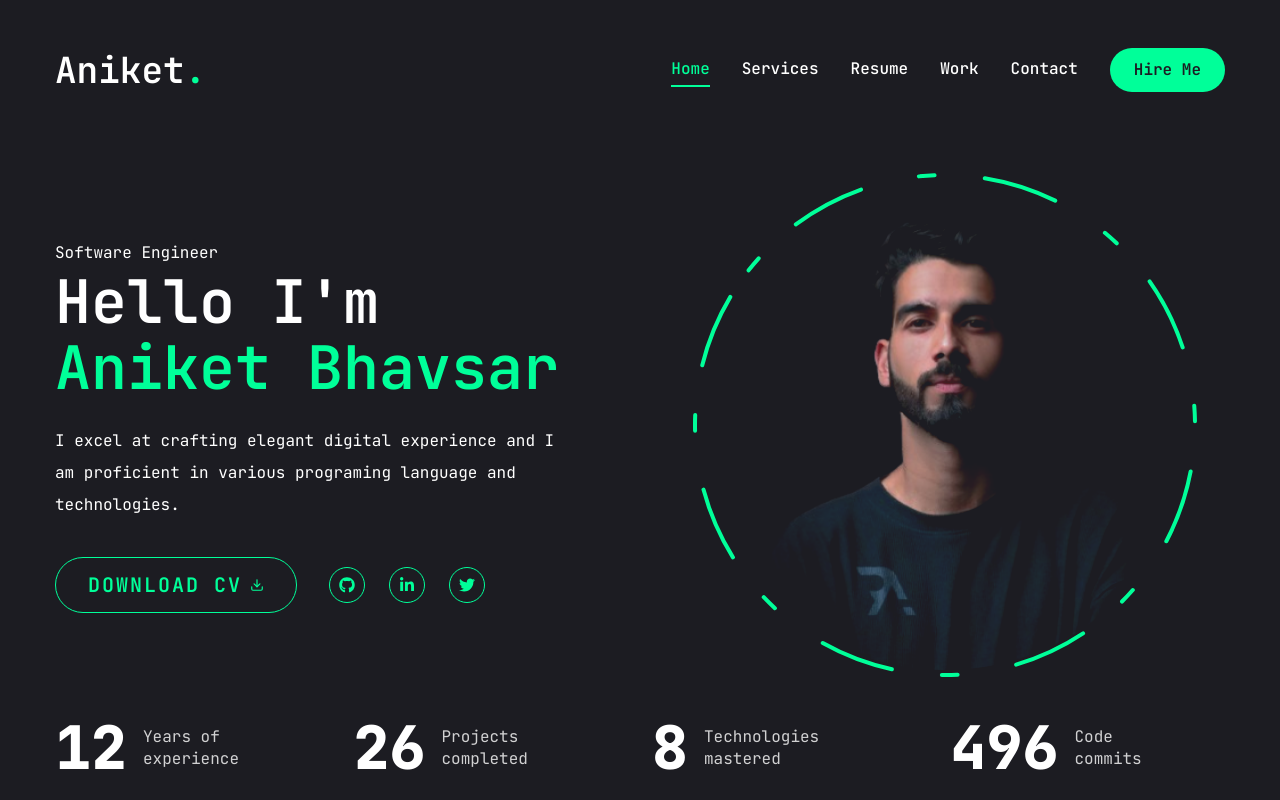
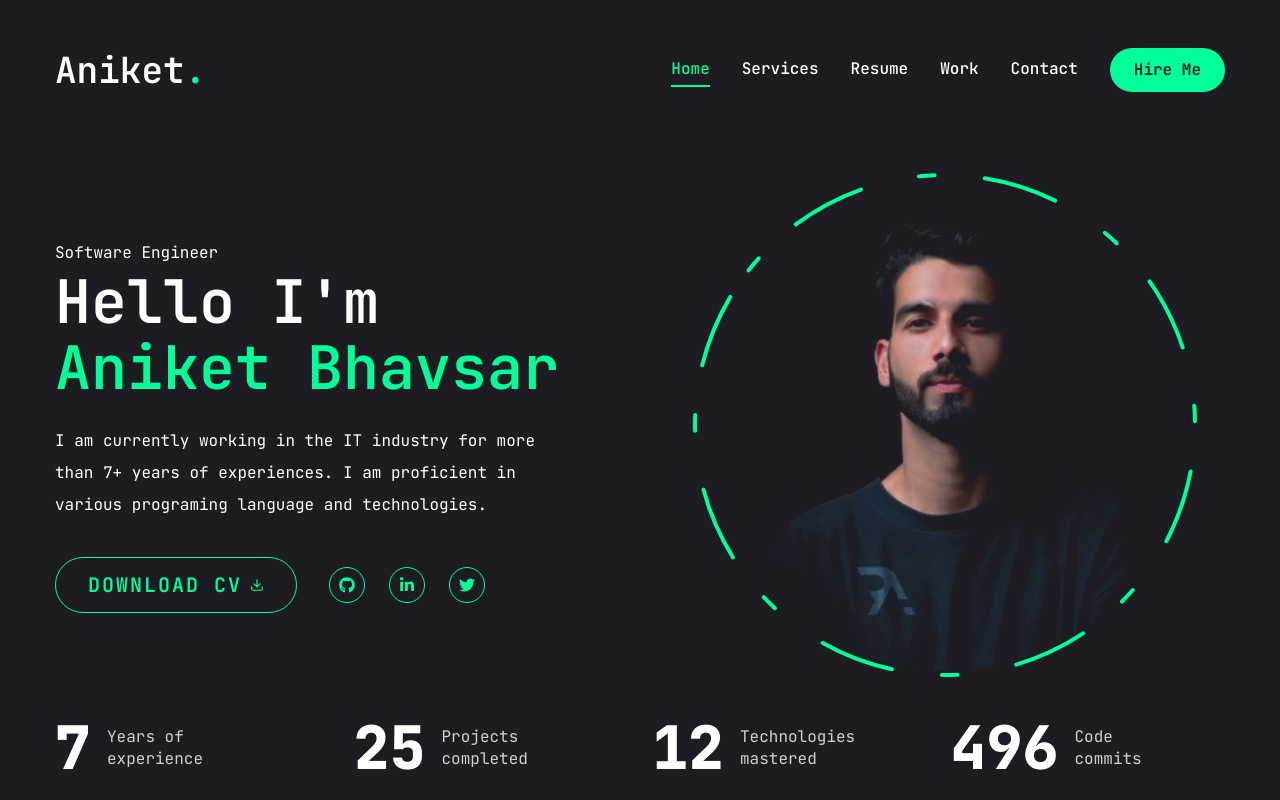
Before and after one commit to aniketbumbc/nextjs-portfolio, a Next.js app: page / in a window 1280 px wide. Built offline with nearby package versions, Linux system fonts and the light colour scheme.

Commit message:
links and cv added

```diff
--- a/app/page.jsx
+++ b/app/page.jsx
@@ -16,11 +16,16 @@ const Home = () => {
               <span className='text-accent'>Aniket Bhavsar</span>
             </h1>
             <p className='max-w-[500px] mb-9 text-white'>
-              I excel at crafting elegant digital experience and I am proficient
-              in various programing language and technologies.
+              I am currently working in the IT industry for more than 7+ years
+              of experiences. I am proficient in various programing language and
+              technologies.
             </p>
             {/*  Button social media  */}
             <div className='flex flex-col xl:flex-row items-center gap-8'>
+              <a
+                href='../assets/resume/CV-Aniket-Bhavsar.pdf'
+                download='CV-Aniket-Bhavsar'
+              >
                 <Button
                   variant='outline'
                   size='lg'
@@ -29,6 +34,7 @@ const Home = () => {
                   <span className='text-xl'>Download CV</span>
                   <FiDownload />
                 </Button>
+              </a>
               <div className='mb-8 xl:mb-0'>
                 <SocialIcons
                   containerStyles='flex gap-6'
--- a/components/ui/web-components/SocialIcons.jsx
+++ b/components/ui/web-components/SocialIcons.jsx
@@ -3,9 +3,12 @@ import Link from 'next/link';
 import { FaGithub, FaLinkedinIn, FaTwitter } from 'react-icons/fa';
 
 const socials = [
-  { icon: <FaGithub />, path: '' },
-  { icon: <FaLinkedinIn />, path: '' },
-  { icon: <FaTwitter />, path: '' },
+  { icon: <FaGithub />, path: 'https://github.com/aniketbumbc' },
+  {
+    icon: <FaLinkedinIn />,
+    path: 'https://www.linkedin.com/in/aniket-b-3750051a7/',
+  },
+  { icon: <FaTwitter />, path: 'https://twitter.com/andyjak78' },
 ];
 
 const SocialIcons = ({ containerStyles, iconStyles }) => {
@@ -13,7 +16,12 @@ const SocialIcons = ({ containerStyles, iconStyles }) => {
     <div className={containerStyles}>
       {socials.map((item, index) => {
         return (
-          <Link key={index} href={item.path} className={iconStyles}>
+          <Link
+            key={index}
+            href={item.path}
+            className={iconStyles}
+            target='_blank'
+          >
             {item.icon}
           </Link>
         );
--- a/components/ui/web-components/Stats.jsx
+++ b/components/ui/web-components/Stats.jsx
@@ -4,15 +4,15 @@ import CountUp from 'react-countup';
 
 const stats = [
   {
-    num: 12,
+    num: 7,
     text: 'Years of experience',
   },
   {
-    num: 26,
+    num: 25,
     text: 'Projects completed',
   },
   {
-    num: 8,
+    num: 12,
     text: 'Technologies mastered',
   },
   {
```
Also changed, not shown: 1 other file (tests, documents, lock files or other folders). Lines whose indentation alone changed are shown as unchanged.
